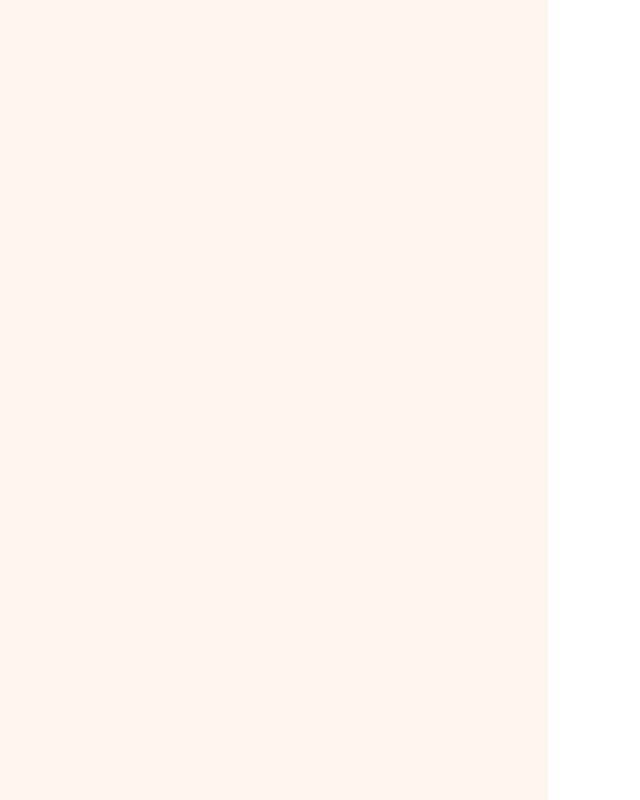
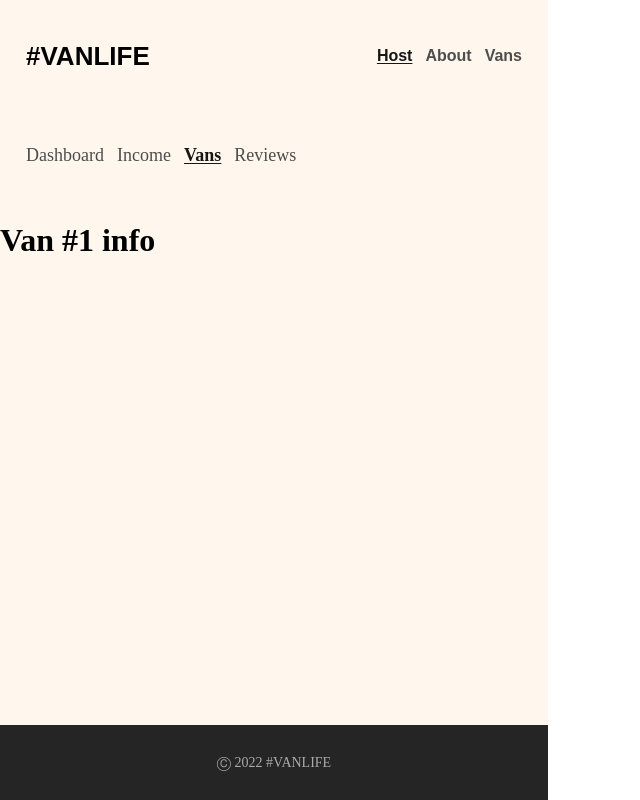
Before and after one commit to VaultDweller13/van-life, a React (Vite) app: page /host/vans/1 in a window 1280 px wide. Before the commit this address had no page. Shown: the whole page, without its empty margins (0-640 px from the left). Built offline with nearby package versions, Linux system fonts and the light colour scheme; what miragejs would draw is missing.

Commit message:
feat: add routes for host vans list and host van details list

```diff
--- a/src/App.tsx
+++ b/src/App.tsx
@@ -5,8 +5,10 @@ import {
   Vans,
   VanDetails,
   Income,
+  HostVans,
   Reviews,
   Dashboard,
+  HostVanInfo,
 } from './pages';
 import { Layout, HostLayout } from './layouts';
 
@@ -19,6 +21,8 @@ export const App = () => {
           <Route path="host" element={<HostLayout />}>
             <Route index element={<Dashboard />} />
             <Route path="income" element={<Income />} />
+            <Route path="vans" element={<HostVans />} />
+            <Route path="vans/:id" element={<HostVanInfo />} />
             <Route path="reviews" element={<Reviews />} />
           </Route>
           <Route path="about" element={<About />} />
--- a/src/layouts/HostLayout.tsx
+++ b/src/layouts/HostLayout.tsx
@@ -23,6 +23,9 @@ export const HostLayout = () => {
         <NavLink to="/host/income" className={handleActive}>
           Income
         </NavLink>
+        <NavLink to="/host/vans" className={handleActive}>
+          Vans
+        </NavLink>
         <NavLink to="/host/reviews" className={handleActive}>
           Reviews
         </NavLink>
--- /dev/null
+++ b/src/pages/Host/HostVanInfo/HostVanInfo.tsx
@@ -0,0 +1,11 @@
+import { useParams } from 'react-router-dom';
+
+export const HostVanInfo = () => {
+  const { id } = useParams();
+
+  return (
+    <main>
+      <h1>Van #{id} info</h1>
+    </main>
+  );
+};
--- /dev/null
+++ b/src/pages/Host/HostVans/HostVans.tsx
@@ -0,0 +1,7 @@
+export const HostVans = () => {
+  return (
+    <main>
+      <h1>Vans</h1>
+    </main>
+  );
+};
--- a/src/pages/Host/index.ts
+++ b/src/pages/Host/index.ts
@@ -1,3 +1,5 @@
 export { Dashboard } from './Dashboard/Dashboard';
 export { Income } from './Income/Income';
+export { HostVans } from './HostVans/HostVans';
+export { HostVanInfo } from './HostVanInfo/HostVanInfo';
 export { Reviews } from './Reviews/Reviews';
--- a/src/pages/index.ts
+++ b/src/pages/index.ts
@@ -2,4 +2,4 @@ export { Home } from './Home/Home';
 export { About } from './About/About';
 export { Vans } from './Vans/Vans';
 export { VanDetails } from './VanDetails/VanDetails';
-export { Dashboard, Income, Reviews } from './Host';
+export { Dashboard, Income, Reviews, HostVans, HostVanInfo } from './Host';
```
